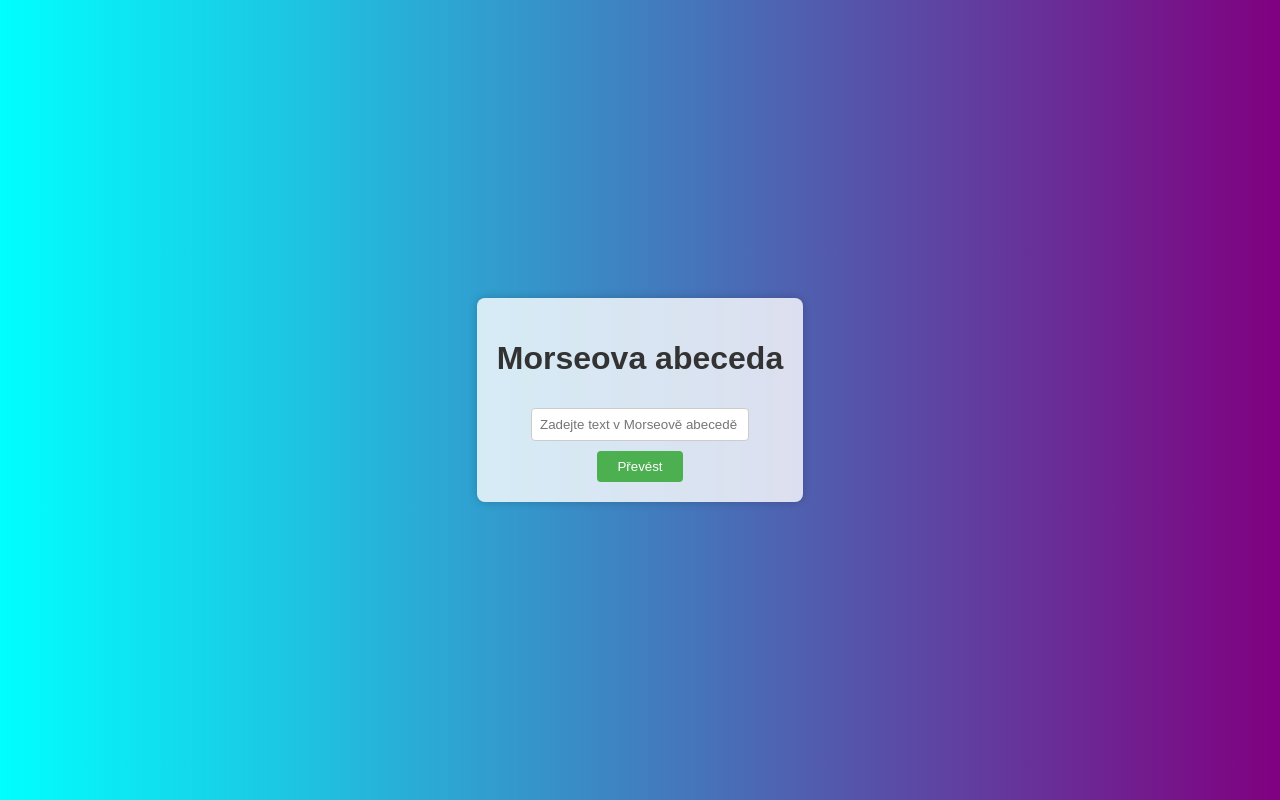
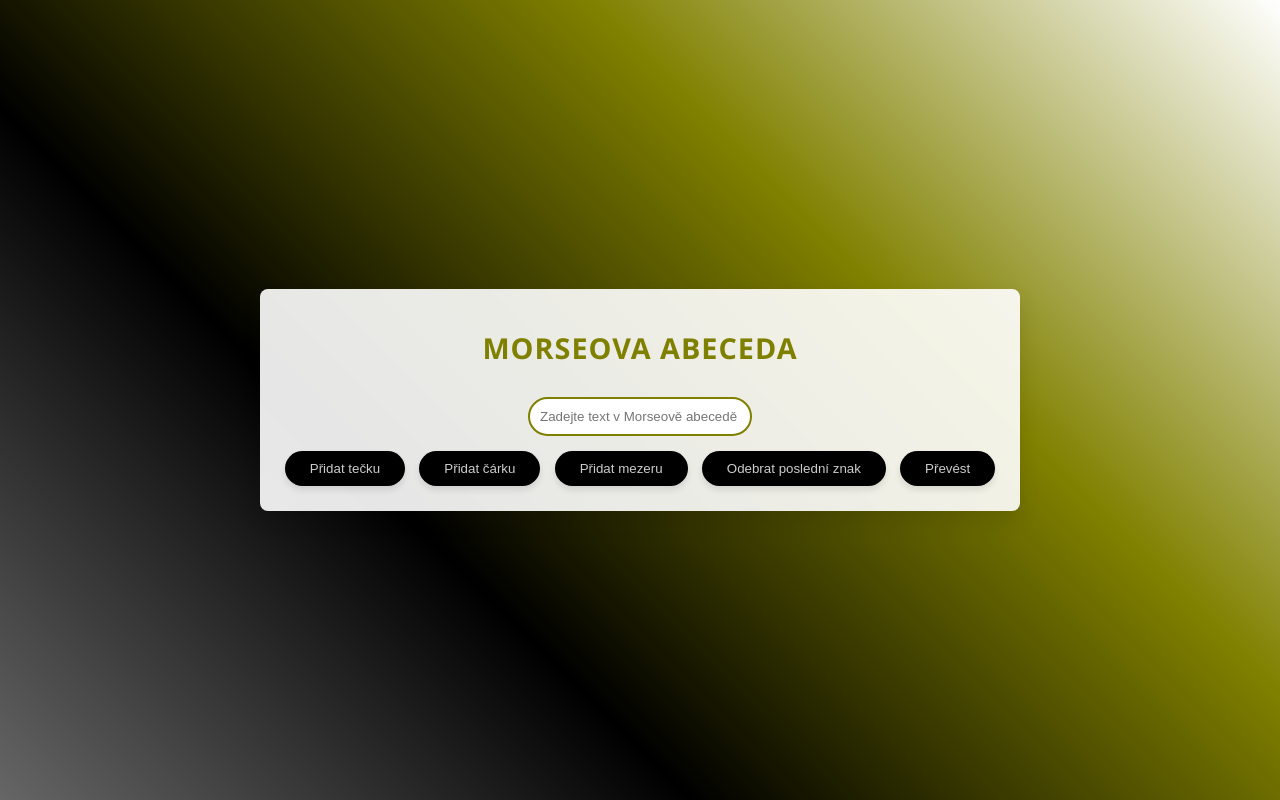
Before and after one commit to WarThy9/warthy9.github.io, a plain HTML site: page index.html in a window 1280 px wide. Drawn offline with Linux system fonts and the light colour scheme.

Commit message:
Update index.html

```diff
--- a/index.html
+++ b/index.html
@@ -11,36 +11,59 @@
       display: flex;
       justify-content: center;
       align-items: center;
-      background: linear-gradient(to right, #00FFFF, #800080); /* Tyrkysová do purpurového gradientu */
-      font-family: Arial, sans-serif;
+      background: linear-gradient(45deg, #666666, #000000, #808000, #FFFFFF); /* Změněný gradiant */
+      font-family: 'Segoe UI', Tahoma, Geneva, Verdana, sans-serif;
     }
     .container {
       text-align: center;
       padding: 20px;
-      background-color: rgba(255, 255, 255, 0.8);
+      background-color: rgba(255, 255, 255, 0.9);
       border-radius: 8px;
-      box-shadow: 0 0 10px rgba(0, 0, 0, 0.2);
+      box-shadow: 0 10px 20px rgba(0, 0, 0, 0.1);
+      position: relative;
+      transition: all 0.3s ease-in-out;
+      overflow: hidden;
     }
     h1 {
-      color: #333;
+      color: #808000; /* Olivově zelená barva pro nadpis */
+      margin-bottom: 20px;
+      font-size: 1.8em;
+      letter-spacing: 1px;
+      text-transform: uppercase;
+      animation: slideInDown 1s ease-out;
     }
     input[type="text"] {
-      padding: 8px;
+      padding: 10px;
       margin: 10px 0;
       width: 200px;
-      border-radius: 4px;
-      border: 1px solid #ccc;
+      border-radius: 20px;
+      border: 2px solid #808000; /* Olivově zelený rámeček kolem vstupního pole */
+      outline: none;
+      transition: all 0.3s ease-in-out;
+    }
+    input[type="text"]:focus {
+      border-color: #000000; /* Černé ohraničení pole při zaměření */
     }
     button {
-      padding: 8px 20px;
-      background-color: #4CAF50;
-      color: white;
+      padding: 10px 25px;
+      margin: 5px;
+      background-color: #000000; /* Černé tlačítko */
+      color: #CCCCCC; /* Bílý text na tlačítku */
       border: none;
-      border-radius: 4px;
+      border-radius: 20px;
       cursor: pointer;
+      outline: none;
+      transition: all 0.3s ease-in-out;
+      box-shadow: 0 4px 6px rgba(0, 0, 0, 0.1);
     }
     button:hover {
-      background-color: #45a049;
+      background-color: #333333; /* Šedá barva při najetí myši */
+      transform: translateY(-2px);
+      box-shadow: 0 6px 8px rgba(0, 0, 0, 0.15);
+    }
+    button:active {
+      transform: translateY(0);
+      box-shadow: none;
     }
   </style>
 </head>
@@ -49,10 +72,34 @@
     <h1>Morseova abeceda</h1>
     <input type="text" id="textInput" placeholder="Zadejte text v Morseově abecedě">
     <br>
+    <button onclick="addDot()">Přidat tečku</button>
+    <button onclick="addDash()">Přidat čárku</button>
+    <button onclick="addSpace()">Přidat mezeru</button>
+    <button onclick="removeLast()">Odebrat poslední znak</button>
     <button onclick="convertMorse()">Převést</button>
   </div>
 
   <script>
+    function addDot() {
+      const textInput = document.getElementById("textInput");
+      textInput.value += ".";
+    }
+
+    function addDash() {
+      const textInput = document.getElementById("textInput");
+      textInput.value += "-";
+    }
+
+    function addSpace() {
+      const textInput = document.getElementById("textInput");
+      textInput.value += " ";
+    }
+
+    function removeLast() {
+      const textInput = document.getElementById("textInput");
+      textInput.value = textInput.value.slice(0, -1);
+    }
+
     function convertMorse() {
       const morseToChar = {
         ".-": "A", "-...": "B", "-.-.": "C", "-..": "D", ".": "E",
```
